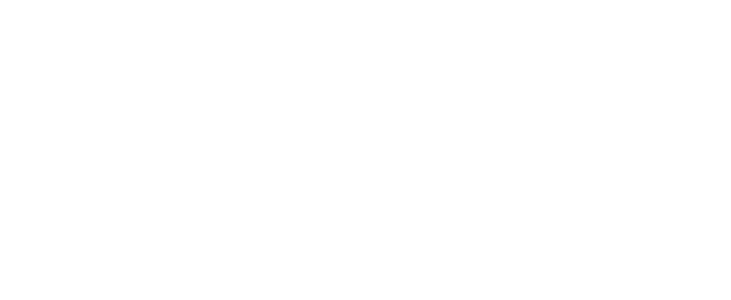
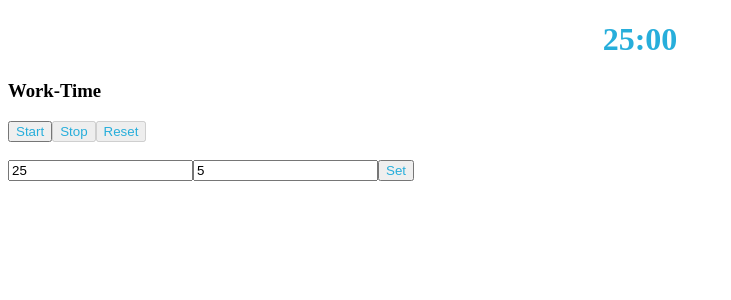
Before and after one commit to BULLKNIGHT/Hackathon-11---Pomodoro, a React app: page / in a window 1280 px wide. Shown: the top 300 px of the page, without its empty margins (0-731 px from the left). Built offline with nearby package versions, Linux system fonts and the light colour scheme.

Commit message:
changes done

```diff
--- a/src/components/App.js
+++ b/src/components/App.js
@@ -1,11 +1,134 @@
-import React, {Component, useState} from "react";
-import '../styles/App.css';
+import React, { Component, useEffect, useRef, useState } from "react";
+import "../styles/App.css";
 
 const App = () => {
-  return (
-    <div id="main"></div>
-  )
-}
+  const [time, setTime] = useState("Work-Time");
+  const [workTime, setWorkTime] = useState(25);
+  const [breakTime, setBreakTime] = useState(5);
+  const [minutes, setMinutes] = useState(workTime);
+  const [seconds, setSeconds] = useState(0);
+  const [start, setStart] = useState(false);
+  const [stop, setStop] = useState(true);
+  const [reset, setReset] = useState(true);
+  const [set, setSet] = useState(false);
+  const workInput = useRef(null);
+  const breakInput = useRef(null);
+
+  let intervalId = null;
+
+  const tick = () => {
+    if(stop) return;
+    if (seconds > 0) {
+      setSeconds(seconds - 1);
+    }
+    if (seconds === 0) {
+      if (minutes === 0) {
+        clearInterval(intervalId);
+        if(time === "Work-Time") {
+          alert("work duration is over");
+          setMinutes(breakTime);
+          setSeconds(0);
+          setTime("Break-Time");
+        } else {
+          alert("break duration is over");
+          setMinutes(workTime);
+          setSeconds(0);
+          setTime("Work-Time");
+        }
+      } else {
+        setMinutes(minutes - 1);
+        setSeconds(59);
+      }
+    }
+    // console.log(minutes, seconds);
+  };
+
+  const setHandler = () => {
+    setReset(false);
+    setSet(false);
+    setStart(false);
+    setStop(true);
+    setMinutes(workTime);
+    setSeconds(0);
+  };
+
+  const startHandler = () => {
+    setStart(true);
+    setStop(false);
+    setReset(false);
+    setSet(true);
+  };
+
+  const stopHandler = () => {
+    setStop(true);
+    setStart(false);
+    setReset(false);
+    setSet(false);
+  };
+
+  const resetHandler = () => {
+    setReset(true);
+    setStop(true);
+    setStart(false);
+    setSet(false);
+    setTime("Work-Time");
+    setWorkTime(25);
+    setBreakTime(5);
+    setMinutes(25);
+    setSeconds(0);
+    // console.log(workInput);
+    workInput.current.value = 25;
+    breakInput.current.value = 5;
+  }
 
 
+  useEffect(() => {
+    intervalId = setInterval(tick, 1000);
+    return () => clearInterval(intervalId);
+  });
+
+  return (
+    <div id="main">
+      <div className="clock">
+        <h1 className="timer">
+          {minutes < 10 ? `0${minutes}` : minutes}:
+          {seconds < 10 ? `0${seconds}` : seconds}
+        </h1>
+        <h3>{time}</h3>
+      </div>
+      <div className="control">
+        <button disabled={start} onClick={startHandler}>
+          Start
+        </button>
+        <button disabled={stop} onClick={stopHandler}>Stop</button>
+        <button disabled={reset} onClick={resetHandler}>Reset</button>
+      </div>
+      <br />
+      <div className="parameters">
+        <input
+          placeholder="work duration"
+          type="Number"
+          required
+          onChange={(evt) => setWorkTime(Number(evt.target.value))}
+          defaultValue={workTime}
+          disabled={set}
+          ref={workInput}
+        />
+        <input
+          placeholder="break duration"
+          type="Number"
+          required
+          onChange={(evt) => setBreakTime(Number(evt.target.value))}
+          defaultValue={breakTime}
+          disabled={set}
+          ref={breakInput}
+        />
+        <button disabled={set} onClick={setHandler}>
+          Set
+        </button>
+      </div>
+    </div>
+  );
+};
+
 export default App;
```
